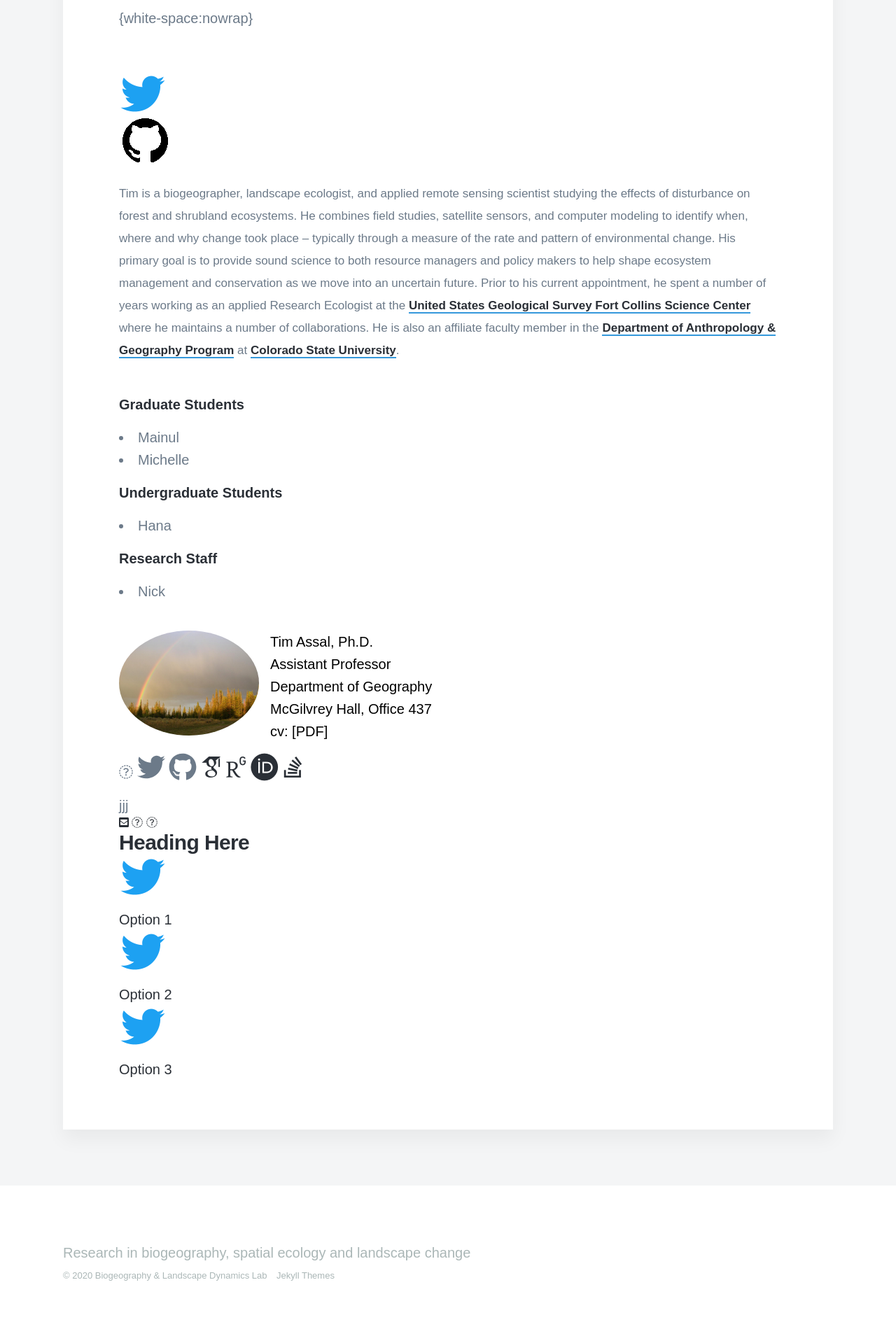
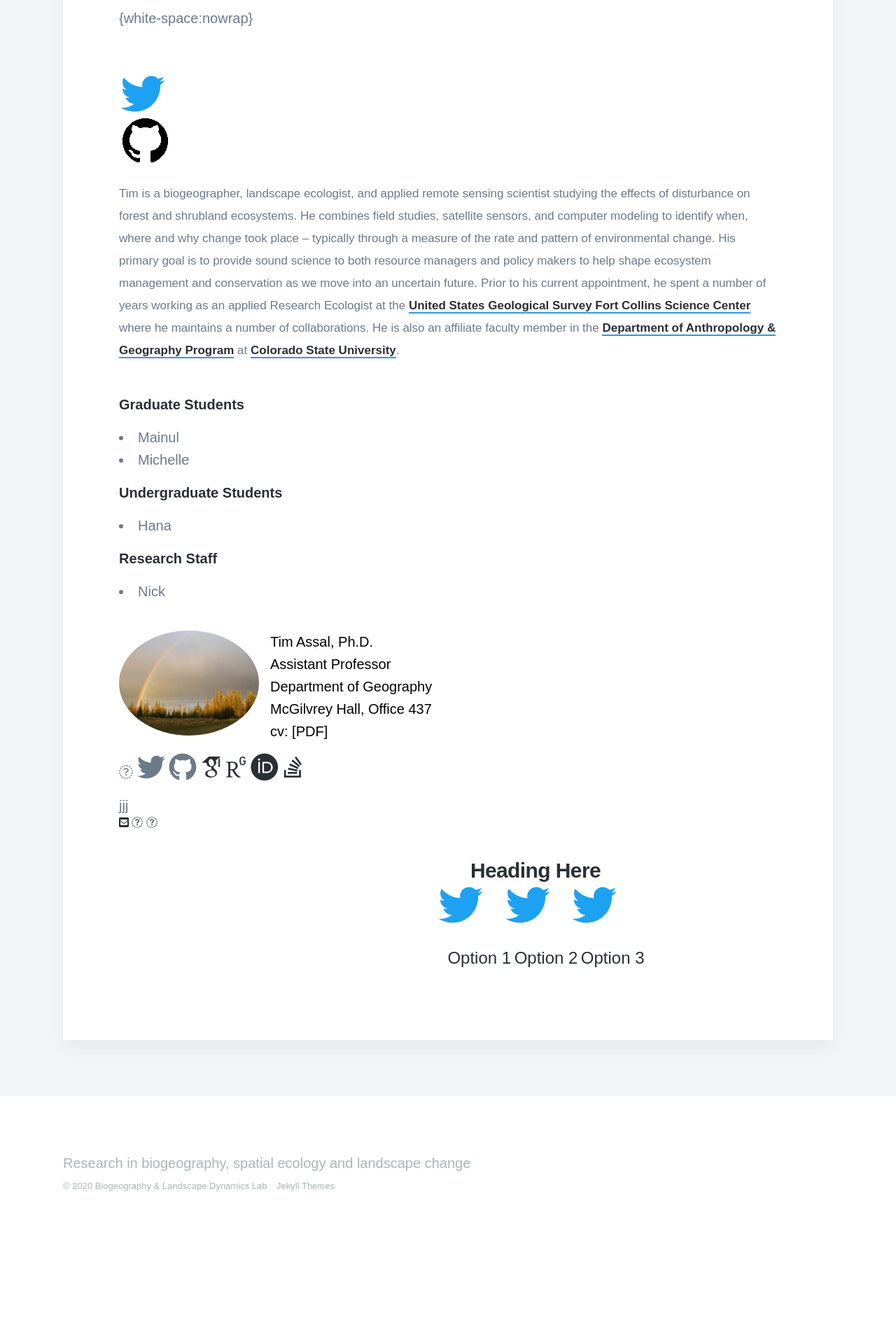
Before and after one commit to tjassal/tjassal.github.io, a Jekyll site: the page built from _pages/people.md, in a window 1280 px wide. Shown: the part 1073-2982 px from the top of the page at 70% size. Built offline with Jekyll 4.4.1, drawn with Linux system fonts in a browser that asks for light colours; nearby versions of some CDN libraries; some web fonts are replaced; after the commit the page ends 2854 px from its top, so only the background shows below that.

Commit message:
Update style.scss

```diff
--- a/css/style.scss
+++ b/css/style.scss
@@ -159,3 +159,40 @@ color: $text_dark_color;
 [data-page-url="blog/demo-post"] .hero h1 {
 color: #bbe0f2;
 }
+
+//TJA add container for social icons to be in same row
+#container {
+  margin: auto;
+  width: 1190px;
+  padding-top: 40px;
+  padding-bottom: 40px;
+  text-align: center;
+}
+.box {
+  display: block;
+  margin: 0px;
+  white-space: nowrap;
+}
+.box div {
+  display: inline-block;
+  margin: 0px;
+  padding: 0px;
+  vertical-align: middle;
+}
+.box p {
+  position: relative;
+  width: 100%;
+  top: 12px;
+  z-index: 2;
+  text-align: center;
+  font-size: 1.5em;
+  left: 15px;
+}
+.clear {
+  clear: both;
+}
+.wrapper {
+  margin: 0 auto;
+  padding: 0 10px;
+  width: 1190px;
+}
```
